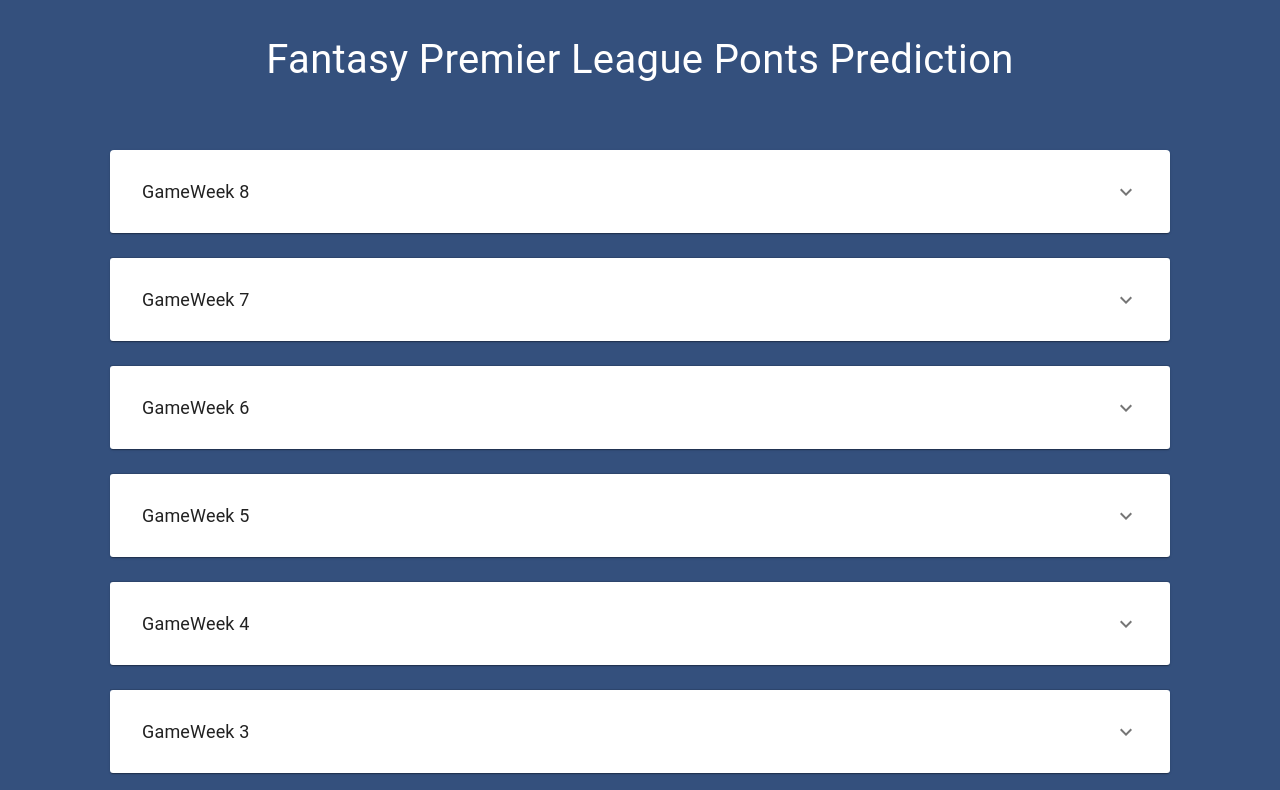
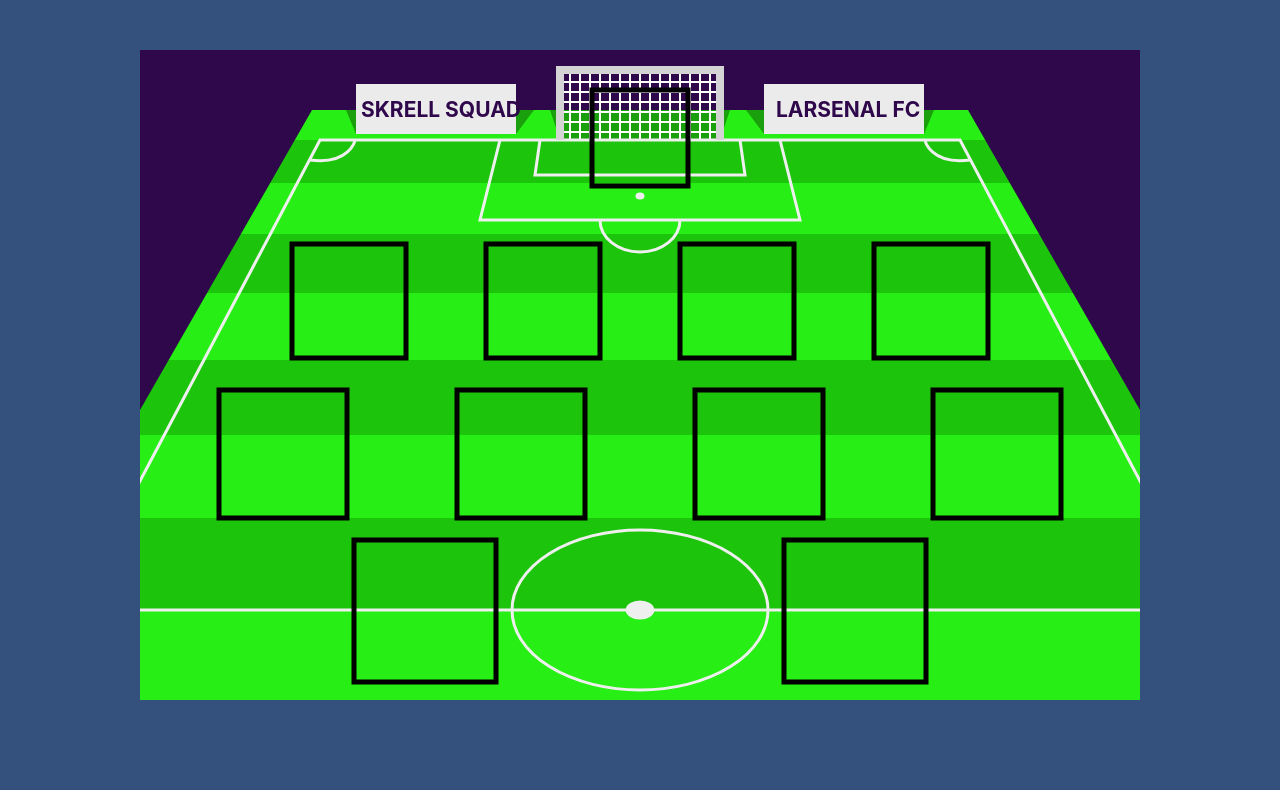
Before and after one commit to eliotks/fpl-wizard, a React (Create React App) app: page / in a window 1280 px wide. Shown: the top 790 px of the page. Built offline with nearby package versions, Linux system fonts and the light colour scheme.

Commit message:
Laget field.svg

```diff
--- a/src/App.tsx
+++ b/src/App.tsx
@@ -4,6 +4,7 @@
 import Container from '@material-ui/core/Container';
 import GameWeekList from './components/GameWeekList'
 import Typography from '@material-ui/core/Typography';
+import { ReactComponent as Field} from './field.svg';
 
 const styles = {
   root: {
@@ -18,8 +19,14 @@
   },
   gameweekList: {
     padding: "40px 100px 0px 100px",
+  },
+  field: {
+    width: '100%',
+    padding: 50,
+    display: 'flex',
+    alignItems: 'center',
+    justifyContent: 'center'
   }
-
 };
 
 
@@ -29,6 +36,9 @@
   const { classes } = props;
   return (
     <div className={classes.root}>
+      <Container className={classes.field}>
+        <Field />
+      </Container>
       <Container>
         <Typography align="center" className={classes.header}>Fantasy Premier League Ponts Prediction</Typography>
       </Container>
--- a/src/components/GameWeek/index.tsx
+++ b/src/components/GameWeek/index.tsx
@@ -7,7 +7,6 @@
 import Typography from '@material-ui/core/Typography';
 import Grid from '@material-ui/core/Grid';
 import ExpandMoreIcon from '@material-ui/icons/ExpandMore';
-
 
 const styles = {
   root: {
```
Also changed, not shown: src/field.svg (added), src/light-grass.jpg (added).
